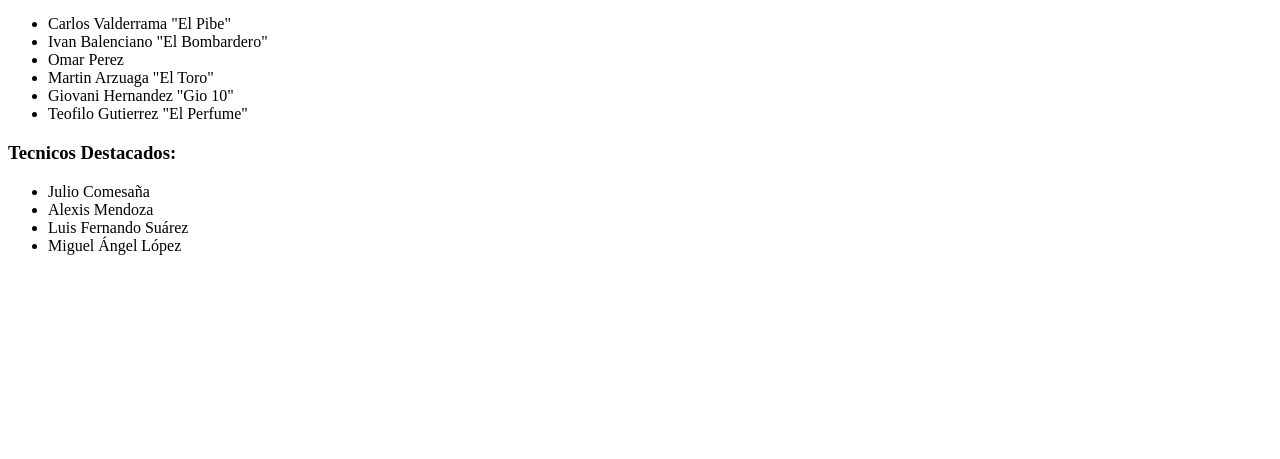
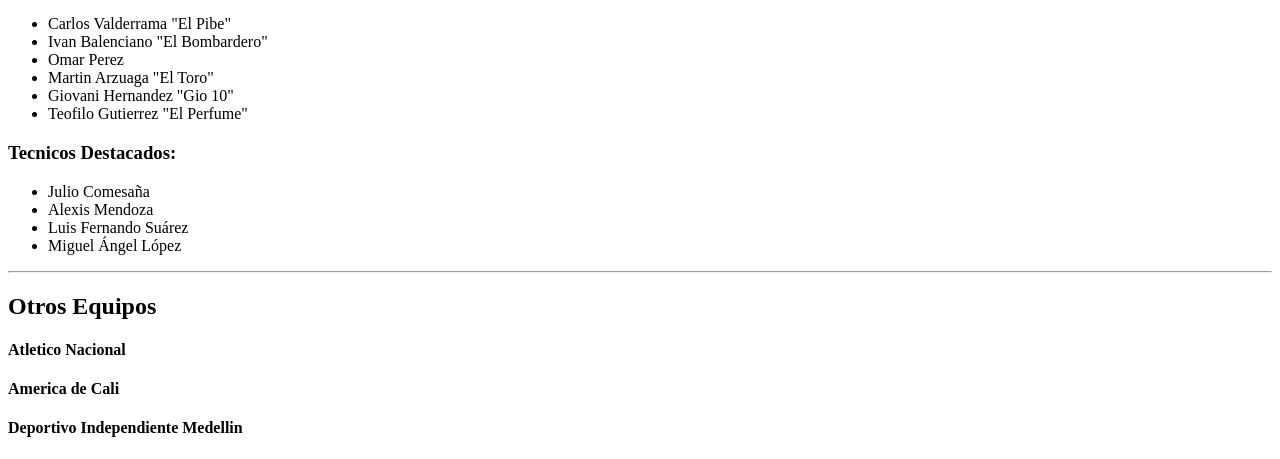
Before and after one commit to dgarcia26/rubrica1_BP, a plain HTML site: page index.html in a window 1280 px wide. Shown: the part 1174-1633 px from the top of the page. Before the commit the page ends 1445 px from the top, so only its background shows below. Drawn offline with Linux system fonts and the light colour scheme.

Commit message:
otros equipos

```diff
--- a/index.html
+++ b/index.html
@@ -49,6 +49,11 @@
         <li>Luis Fernando Suárez</li>
         <li> Miguel Ángel López</li>
     </ul>
+    <hr>
+    <h2>Otros Equipos</h2>
+    <h4>Atletico Nacional</h4>
+    <h4>America de Cali</h4>
+    <h4>Deportivo Independiente Medellin</h4>
 </body>
 
 </html>
```
